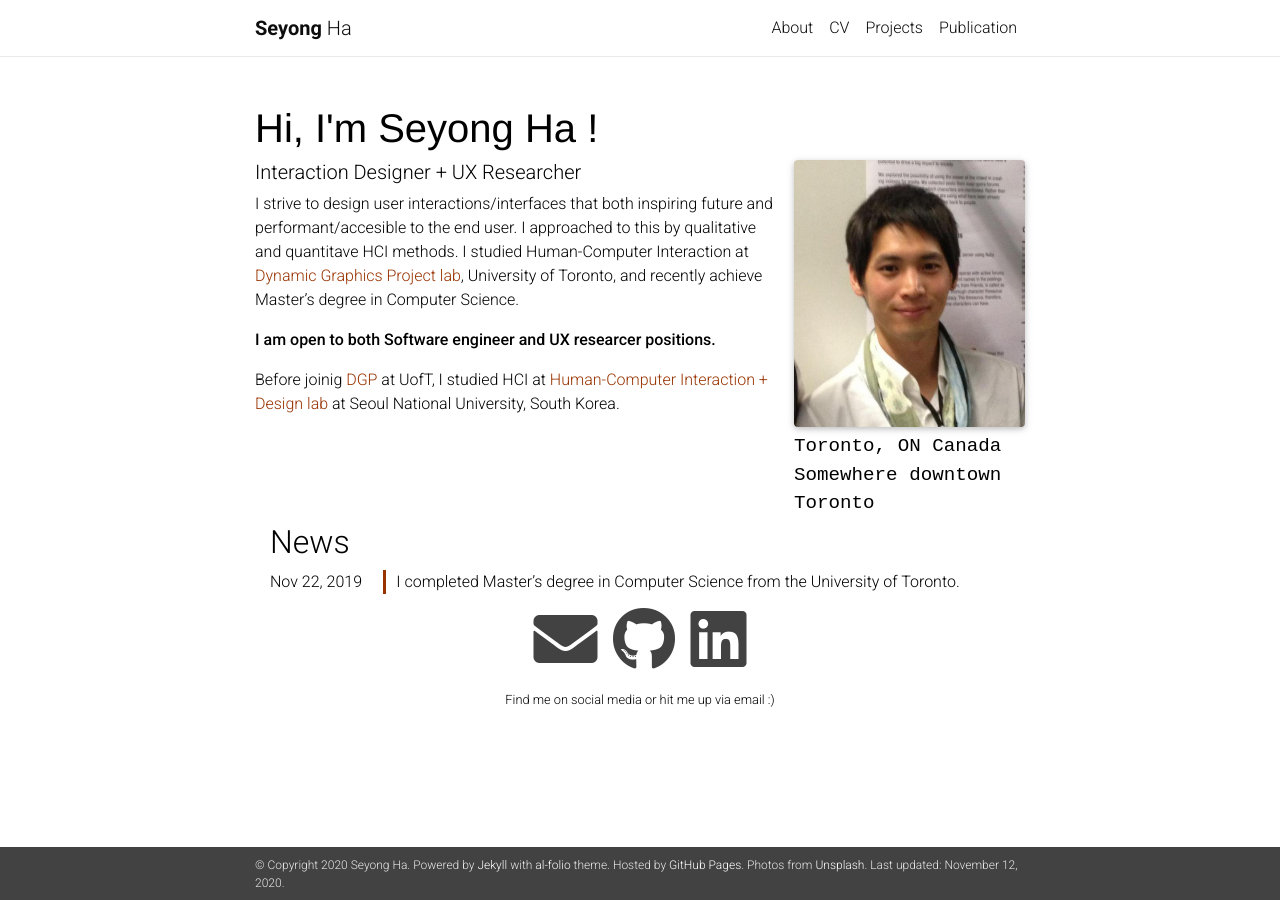
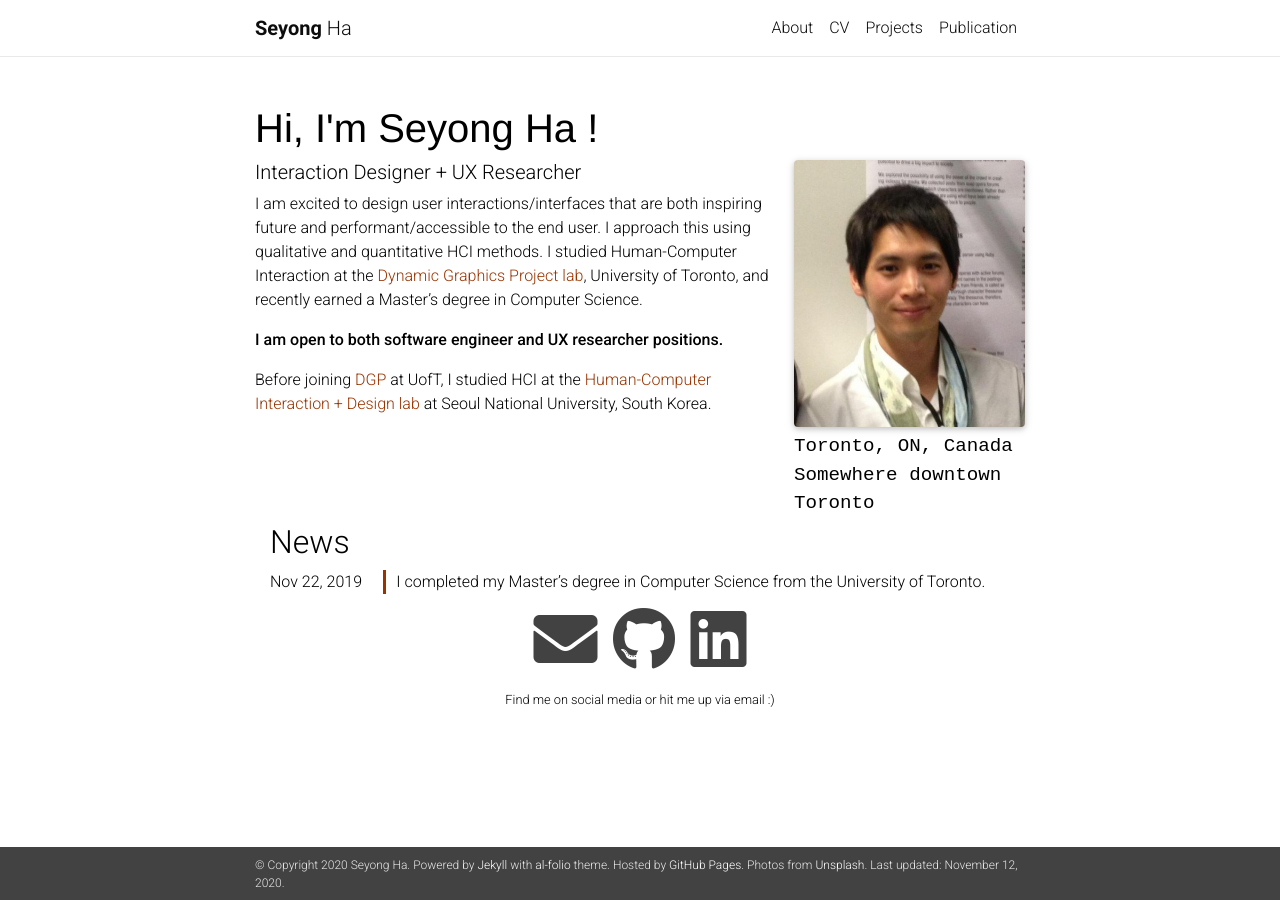
Before and after one commit to seyong/seyong.github.io, a Jekyll site: the page built from _pages/about.md, in a window 1280 px wide. Built offline with Jekyll 4.4.1, drawn with Linux system fonts in a browser that asks for light colours; nearby versions of some CDN libraries; a style sheet for code colours, icons or effects is not loaded.

Commit message:
fix typos

```diff
--- /dev/null
+++ b/_includes/vr_interaction.html
@@ -0,0 +1,3 @@
+<section class="project_desc">
+
+</section>
--- a/_pages/about.md
+++ b/_pages/about.md
@@ -8,7 +8,7 @@ profile:
   align: right
   image: profile_2013.jpg
   address: >
-    <p>Toronto, ON Canada</p>
+    <p>Toronto, ON, Canada</p>
     <p>Somewhere downtown Toronto</p>
 news: true  # includes a list of news items
 selected_papers: true # includes a list of papers marked as "selected={true}"
@@ -16,8 +16,8 @@ social: true  # includes social icons at the bottom of the page
 ---
 
 ##### Interaction Designer + UX Researcher
-I strive to design user interactions/interfaces that both inspiring future and performant/accesible to the end user. I approached to this by qualitative and quantitave HCI methods. I studied Human-Computer Interaction at [Dynamic Graphics Project lab](http://www.dgp.toronto.edu), University of Toronto, and recently achieve Master's degree in Computer Science.
+I am excited to design user interactions/interfaces that are both inspiring future and performant/accessible to the end user. I approach this using qualitative and quantitative HCI methods. I studied Human-Computer Interaction at the [Dynamic Graphics Project lab](http://www.dgp.toronto.edu), University of Toronto, and recently earned a Master's degree in Computer Science.
 
-**I am open to both Software engineer and UX researcer positions.**
+**I am open to both software engineer and UX researcher positions.**
 
-Before joinig [DGP](http://www.dgp.toronto.edu) at UofT, I studied HCI at [Human-Computer Interaction + Design lab](http://hcid.snu.ac.kr) at Seoul National University, South Korea.
+Before joining [DGP](http://www.dgp.toronto.edu) at UofT, I studied HCI at the [Human-Computer Interaction + Design lab](http://hcid.snu.ac.kr) at Seoul National University, South Korea.
```
Also changed, not shown: _news/announcement_1.md (+1 -1 lines).
